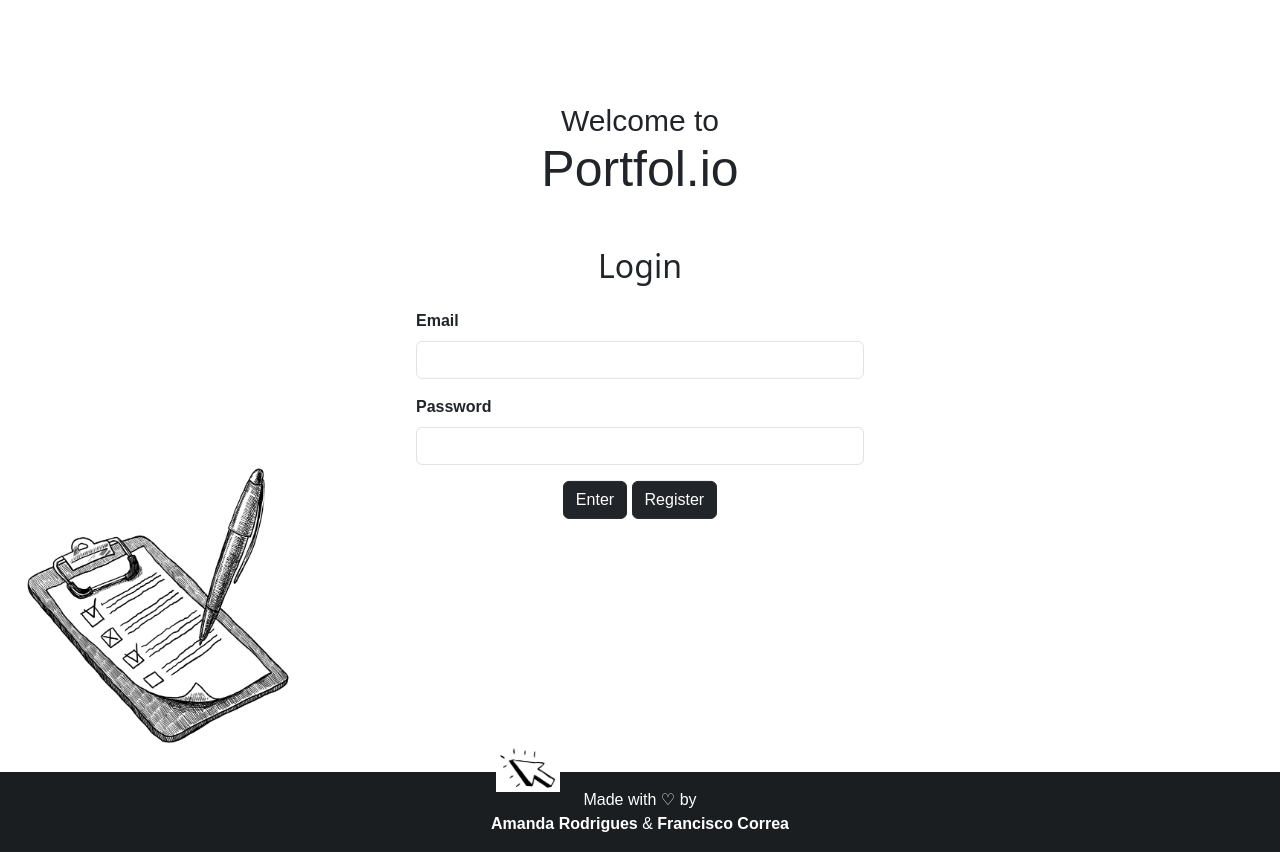
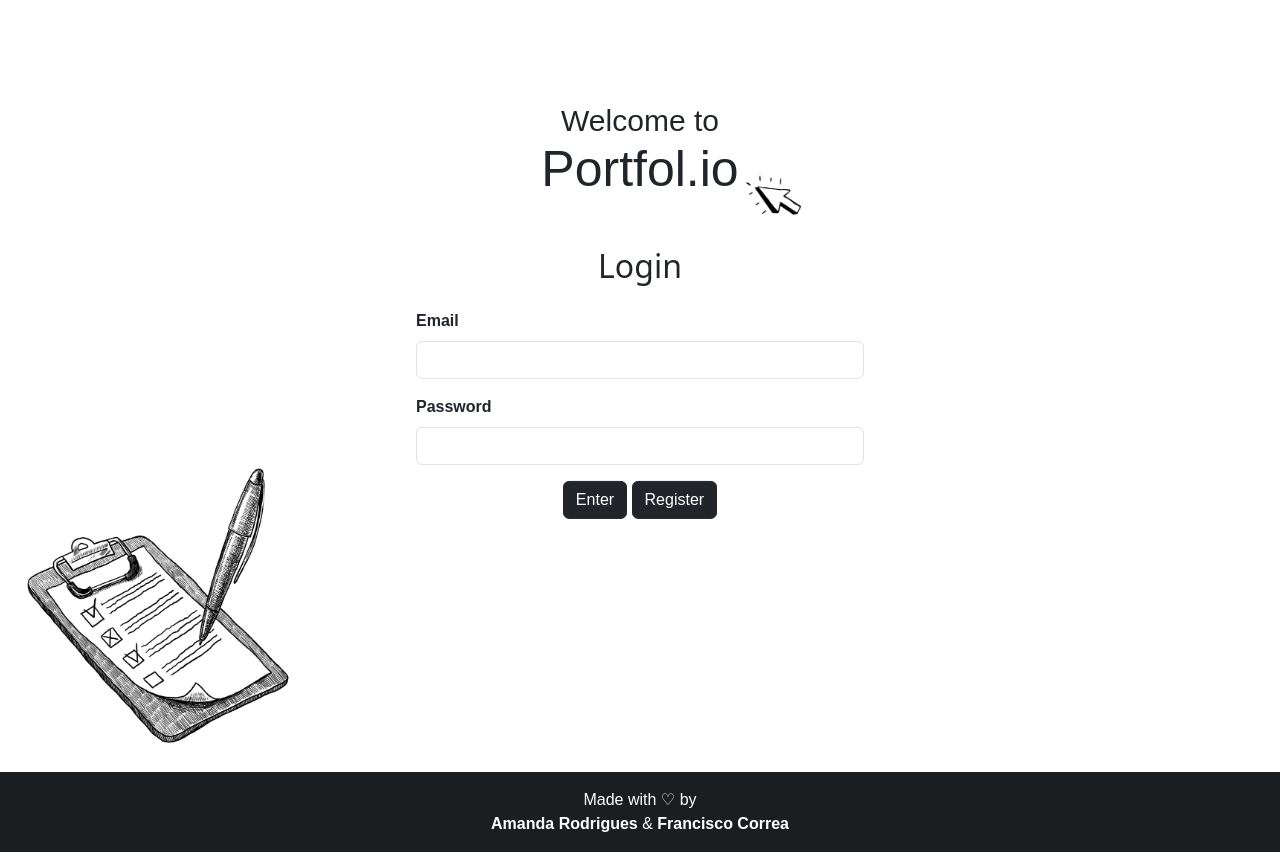
Before and after one commit to FrCorrea/Portifo.io, a PHP site: page / in a window 1280 px wide. Shown: the part 56-908 px from the top of the page. Run offline with PHP 8.4, Linux system fonts and the light colour scheme; some web fonts are replaced.

Commit message:
fix: pointer position

```diff
--- a/views/assets/style.css
+++ b/views/assets/style.css
@@ -65,8 +65,8 @@
     width: 4rem;
     height: 3rem;
     position: fixed;
-    right: 45rem;
-    top: 50rem;
+    right: 37%;
+    top: 25%;
 }
 
 .login-buttons-group {
```
